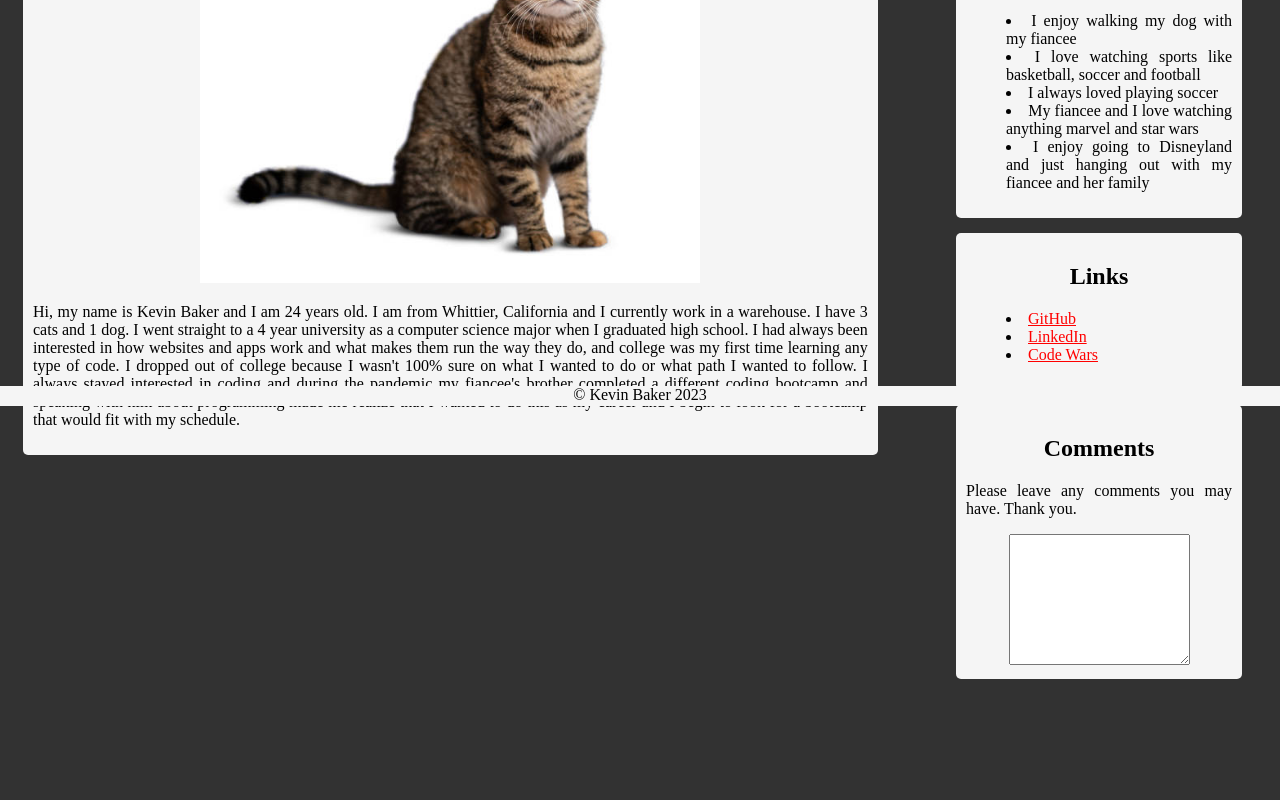
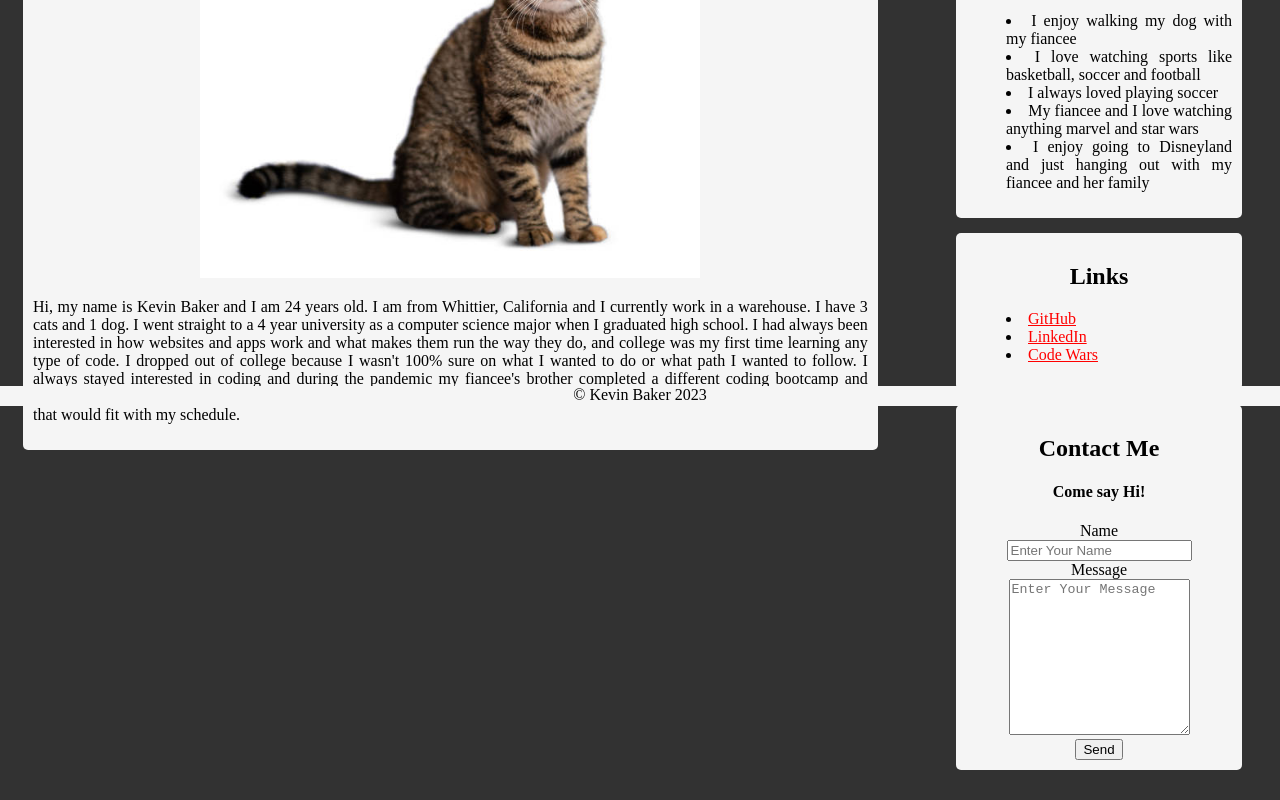
Before and after one commit to Kevinbaker2023/Portfolio, a plain HTML site: page index.html in a window 1280 px wide. Shown: the part 394-1194 px from the top of the page. Before the commit the page ends 1103 px from the top, so only its background shows below. Drawn offline with Linux system fonts and the light colour scheme.

Commit message:
added new form

```diff
--- a/index.html
+++ b/index.html
@@ -21,6 +21,7 @@
   </header>
 
   <main>
+
     <div id="main">
         <article class = "main-articles">
             <h2> Introduction </h2>
@@ -33,6 +34,7 @@
              </p>
         </article>
     </div>
+
     <div id="side">
         <article class = "side-articles" id="profile">
             <img id="pug-image" src="images/pug.jpeg">
@@ -49,7 +51,6 @@
         </div>
         </article>
 
-
     <div id="link-side">
     <article class = "side-articles">
 
@@ -64,10 +65,18 @@
     </div>
 
     <article class = "side-articles">
-        <h2>Comments</h2>
-    <form action="/comments.com" method="POST">
-        <p>Please leave any comments you may have. Thank you.</p>
-        <textarea name="comments" placeholder = "Please enter your comments here"> </textarea>
+        <h2>Contact Me</h2>
+        <h4>Come say Hi!</h4>
+    <form action="mailto:kevinbaker2023@gmail.com" method="POST">
+        <label for="name">Name</label>
+        <br>
+        <input type="text" id="name" placeholder="Enter Your Name">
+        <br>
+        <label for="body">Message</label>
+        <br>
+        <textarea id="body" placeholder="Enter Your Message"></textarea>
+        <br>
+        <input type="submit" name="send" value="Send">
     </form>
     </article>
     </div>
--- a/main.css
+++ b/main.css
@@ -1,4 +1,3 @@
-/* changes font, margin and height of header */
 header {
     font-family: Impact, serif;
     height: 90px;
@@ -16,7 +15,7 @@ body {
     float: left;
     width: 70%;
     height: 100%;
-    margin-top: 15px;
+    margin-top: 10px;
   }
 
 #side {
@@ -30,7 +29,12 @@ body {
     width: 100%
   }
 
-
+#checkbox-main {
+  float: left;
+  max-width: 100%;
+  max-height: 100%;
+  margin-top: 10px;
+}
 
 #profile {
     text-align: center;
@@ -49,17 +53,25 @@ body {
     border-radius: 5px;
     padding: 10px;
     margin: 15px;
+  }
+
+.side-articles {
     background-color: whitesmoke;
     max-width: 100%;
   }
 
-/* changes font size of h1 */
+.main-articles {
+  background-color: whitesmoke;
+  max-width: 100%;
+}
+
+
+
 h1 {
     font-size: 48px;
     margin-top: 10px;
   }
 
-/* adjusts list positions */
 .list-inside {
     list-style-position: inside;
     text-align: justify;
@@ -67,16 +79,14 @@ h1 {
 
 textarea {
     max-width: 100%;
-    height: 125px
+    height: 150px
     }
 
-/* changes background and color of footer and header */
 header {
     background: white;
     padding: 10px;
     }
 
-/* adjusts text position of header, main and footer */
 header, main, footer{
     text-align: center;
     }
@@ -92,7 +102,7 @@ header, main, footer{
     }
 
 
-  /* Link Colors */
+
 a:link {color: red;}
 a:visited {color: green;}
 a:hover {color: blue;}
```
Lines whose indentation alone changed are shown as unchanged.
